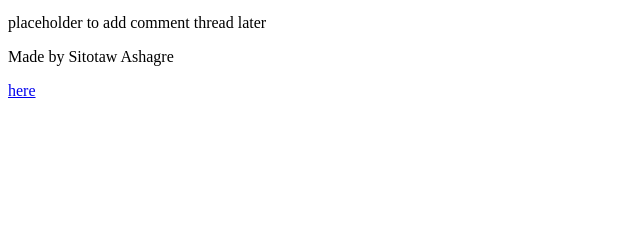
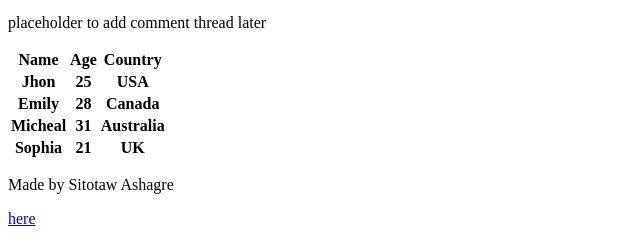
Before and after one commit to Habtetsega/alx_tools, a plain HTML site: page html_basic/index.html in a window 1280 px wide. Shown: the part 719-955 px from the top of the page, without its empty margins (0-640 px from the left). Before the commit the page ends 827 px from the top, so only its background shows below. Drawn offline with Linux system fonts and the light colour scheme.

Commit message:
adding table to index

```diff
--- a/html_basic/index.html
+++ b/html_basic/index.html
@@ -37,6 +37,28 @@
 				<p>placeholder to add comment thread later</p>
 			</aside>
 
+			<article>
+				<table>
+					<thead>
+						<tr>
+							<th>Name</th>
+							<th>Age</th>
+							<th>Country</th>
+						</tr>
+					</thead>
+					<tbody>
+						<tr>
+							<th>Jhon</th>
+							<th>25</th>
+							<th>USA</th>
+						</tr>
+						<tr>                                                                                    <th>Emily</th>                                                                   <th>28</th>                                                                     <th>Canada</th>                                                            </tr>
+						<tr>                                                                                    <th>Micheal</th>                                                                   <th>31</th>                                                                     <th>Australia</th>                                                            </tr>
+						<tr>                                                                                    <th>Sophia</th>                                                                   <th>21</th>                                                                     <th>UK</th>
+						</tr>
+					</tbody>
+				</table>
+			</article>
 		</main>
 
 		<footer>
```
